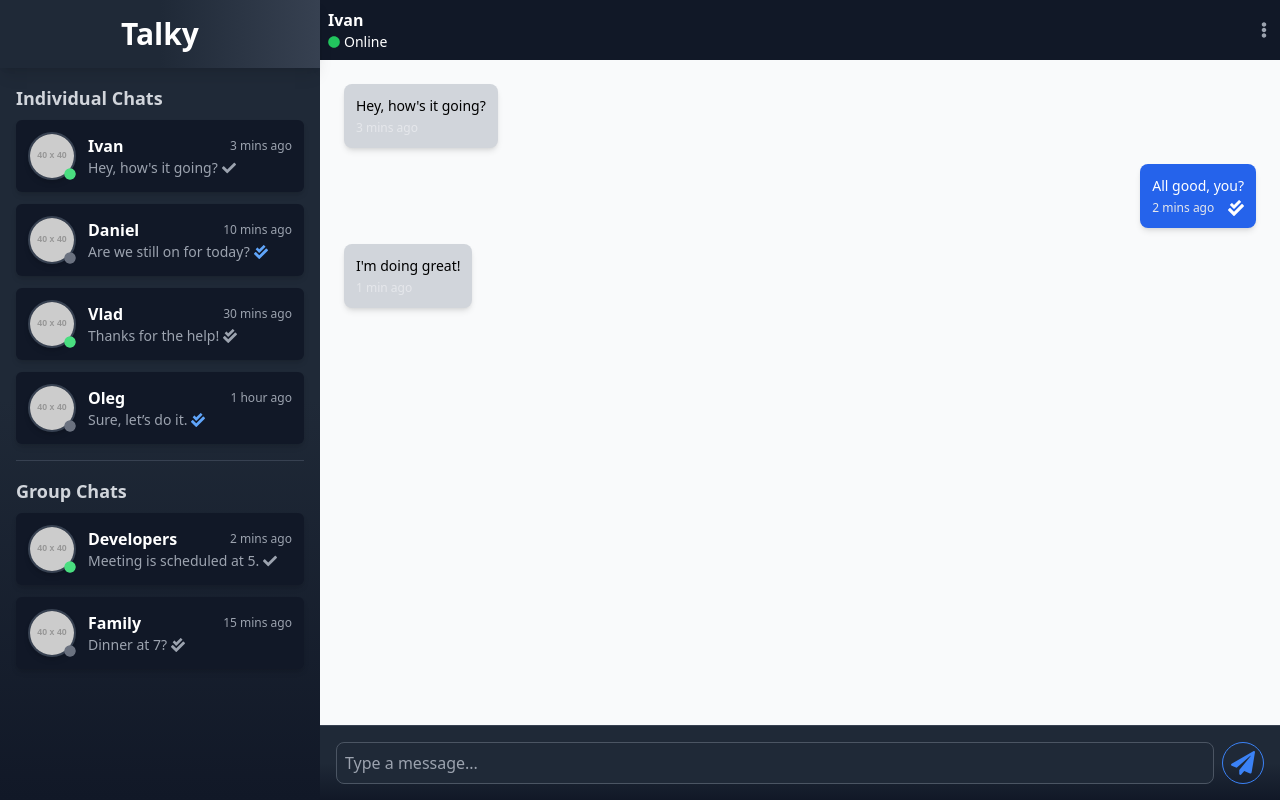
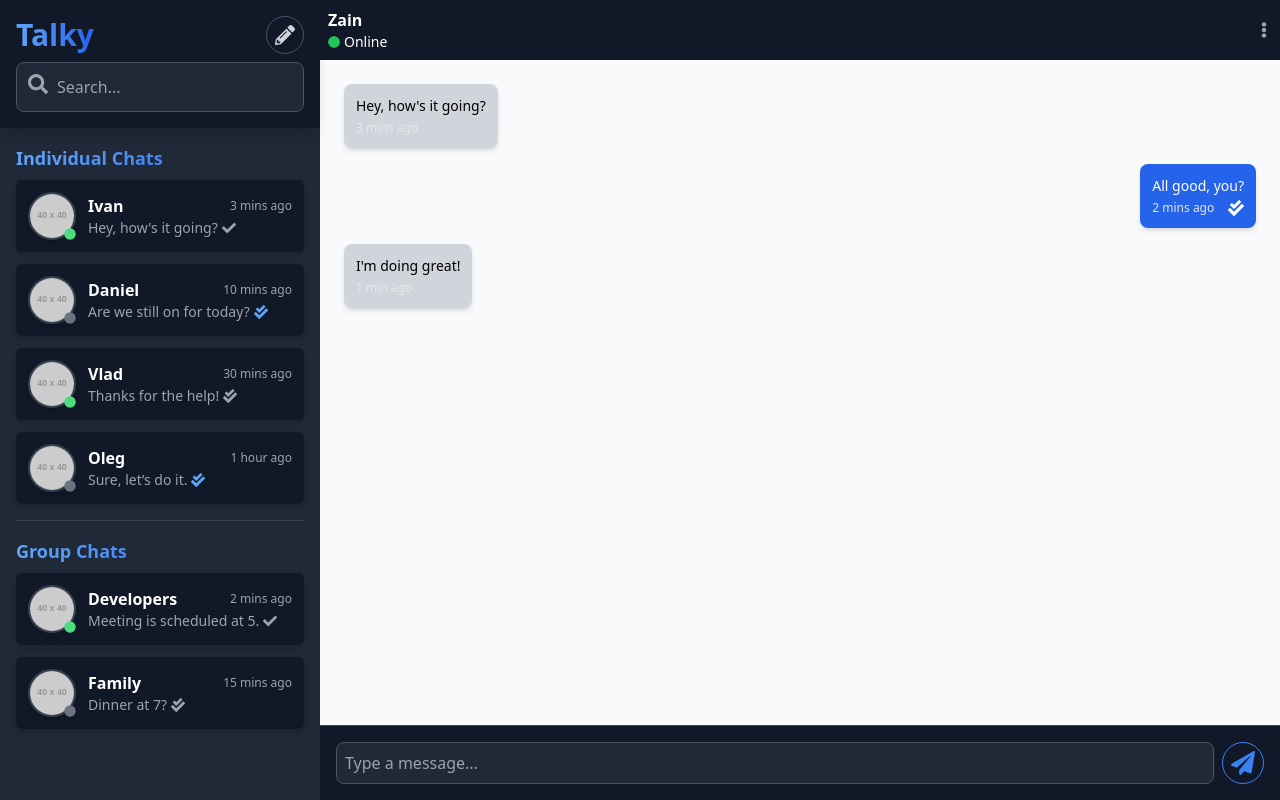
Before and after one commit to zohaibahmad12/chat-app-socket.io-frontend, a React (Vite) app: page / in a window 1280 px wide. Built offline with nearby package versions, Linux system fonts and the light colour scheme; no server answers.

Commit message:
zustand setup and server connection made

```diff
--- a/package.json
+++ b/package.json
@@ -13,7 +13,8 @@
     "react": "^18.3.1",
     "react-dom": "^18.3.1",
     "react-icons": "^5.3.0",
-    "socket.io-client": "^4.8.0"
+    "socket.io-client": "^4.8.0",
+    "zustand": "^5.0.0-rc.2"
   },
   "devDependencies": {
     "@eslint/js": "^9.11.1",
--- a/src/App.jsx
+++ b/src/App.jsx
@@ -1,11 +1,18 @@
 import { useState } from "react";
 import Sidebar from "./components/Chat/Sidebar";
 import ChatWindow from "./components/Chat/ChatWindow";
+import useSocket from "./hooks/useSocket";
+import useUserStore from "./store/useUserStore";
+const App = () => {
+  useSocket();
+  const user = useUserStore((state) => state.user);
+  const socket = useUserStore((state) => state.socket);
 
-const App = () => {
+  console.log("user is", user);
+  console.log("socket is", socket);
   const [selectedChat, setSelectedChat] = useState({
-    name: "Ivan",
-    email: "ivan@example.com",
+    name: "Zain",
+    email: "zain@gmail.com",
     online: true,
     lastSeen: "10 mins ago",
     messages: [
--- a/src/components/Chat/MessageInput.jsx
+++ b/src/components/Chat/MessageInput.jsx
@@ -2,7 +2,7 @@ import { FaPaperPlane } from "react-icons/fa"; // Import the send message icon
 
 const MessageInput = () => {
   return (
-    <div className="p-4 bg-gradient-to-b from-gray-800 via-gray-800 to-gray-900 border-t border-gray-700 flex items-center">
+    <div className="p-4 bg-gray-900 border-t border-gray-700 flex items-center">
       <input
         type="text"
         placeholder="Type a message..."
--- a/src/components/Chat/Sidebar.jsx
+++ b/src/components/Chat/Sidebar.jsx
@@ -15,9 +15,9 @@ const Sidebar = () => {
   ];
 
   return (
-    <div className="w-1/4 bg-gradient-to-b from-gray-800 via-gray-800 to-gray-900 text-white flex flex-col shadow-lg h-full">
-      <SidebarHeader className="sticky top-0 z-10" />
-      <div className="flex-1 overflow-y-auto p-4 space-y-4 scrollbar-thin scrollbar-thumb-gray-700 scrollbar-track-gray-900">
+    <div className="w-1/4 bg-gray-800 text-white flex flex-col shadow-lg h-full">
+      <SidebarHeader />
+      <div className="flex-1 overflow-y-auto p-4 space-y-4 scrollbar-thin">
         <SidebarChatList title="Individual Chats" chats={individualChats} />
         <div className="border-t border-gray-700 mt-4 pt-4">
           <SidebarChatList title="Group Chats" chats={groupChats} />
--- a/src/components/Chat/SidebarChatList.jsx
+++ b/src/components/Chat/SidebarChatList.jsx
@@ -3,7 +3,7 @@ import SidebarChatItem from "./SidebarChatItem";
 const SidebarChatList = ({ title, chats }) => {
   return (
     <div className="mb-4">
-      <h2 className="text-lg font-bold text-gray-300 mb-2">{title}</h2>
+      <h2 className="text-lg font-bold text-transparent bg-clip-text bg-gradient-to-r from-blue-400 to-blue-600 mb-2">{title}</h2>
       <ul className="space-y-3">
         {chats.map((chat, index) => (
           <SidebarChatItem key={index} name={chat.name} message={chat.message} time={chat.time} unread={chat.unread} online={chat.online} status={chat.status} />
--- a/src/components/Chat/SidebarHeader.jsx
+++ b/src/components/Chat/SidebarHeader.jsx
@@ -1,7 +1,26 @@
+import { FaSearch, FaPencilAlt } from "react-icons/fa";
+
 const SidebarHeader = () => {
   return (
-    <div className="text-center py-4 bg-gradient-to-r from-gray via-gray-800 to-gray-700 shadow-lg sticky top-0 z-10">
-      <h1 className="text-3xl font-bold text-white">Talky</h1>
+    <div className="flex flex-col p-4 bg-gray-900 shadow-lg sticky top-0 z-10">
+      <div className="flex justify-between items-center">
+        <h1 className="text-3xl font-bold text-transparent bg-clip-text bg-gradient-to-r from-blue-400 to-blue-600">Talky</h1>
+        <button className="p-2 border border-gray-600 bg-transparent rounded-full transition duration-200 ease-in-out hover:bg-gray-600 flex items-center">
+          <FaPencilAlt className="text-gray-300 h-5 w-5" />
+        </button>
+      </div>
+      <div className="mt-2 mx-0">
+        <div className="relative">
+          <input
+            type="text"
+            placeholder="Search..."
+            className="w-full p-3 pl-10 rounded-lg bg-gray-800 border border-gray-600 text-white placeholder-gray-400 focus:outline-none focus:ring-2 focus:ring-blue-500 transition duration-200 ease-in-out"
+          />
+          <span className="absolute left-3 top-3 text-gray-400">
+            <FaSearch className="h-5 w-5" />
+          </span>
+        </div>
+      </div>
     </div>
   );
 };
--- /dev/null
+++ b/src/hooks/useSocket.js
@@ -0,0 +1,26 @@
+import { useEffect } from "react";
+import useUserStore from "../store/useUserStore";
+import { io } from "socket.io-client";
+const useSocket = () => {
+  const setUser = useUserStore((state) => state.setUser);
+  const setSocket = useUserStore((state) => state.setSocket);
+  const user = localStorage.getItem("user");
+  useEffect(() => {
+    const socket = io("http://localhost:3000/", { query: { user: user } });
+    socket.on("connect", () => {
+      console.log("Socket connected");
+      setSocket(socket);
+      setUser(JSON.parse(user));
+    });
+
+    socket.on("disconnect", () => {
+      console.log("Socket disconnected");
+    });
+
+    return () => {
+      socket?.disconnect();
+    };
+  }, []);
+};
+
+export default useSocket;
--- /dev/null
+++ b/src/store/useUserStore.js
@@ -0,0 +1,10 @@
+import { create } from "zustand";
+
+const useUserStore = create((set) => ({
+  socket: null,
+  user: null,
+  setSocket: (socket) => set({ socket }),
+  setUser: (user) => set({ user }),
+}));
+
+export default useUserStore;
```
Also changed, not shown: 1 other file (tests, documents, lock files or other folders).
